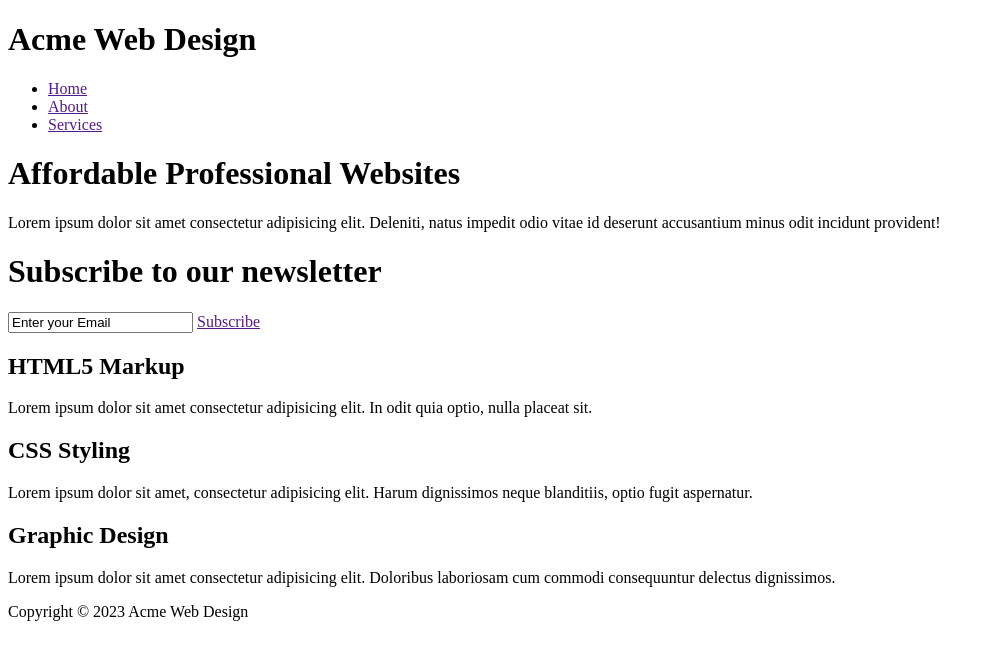
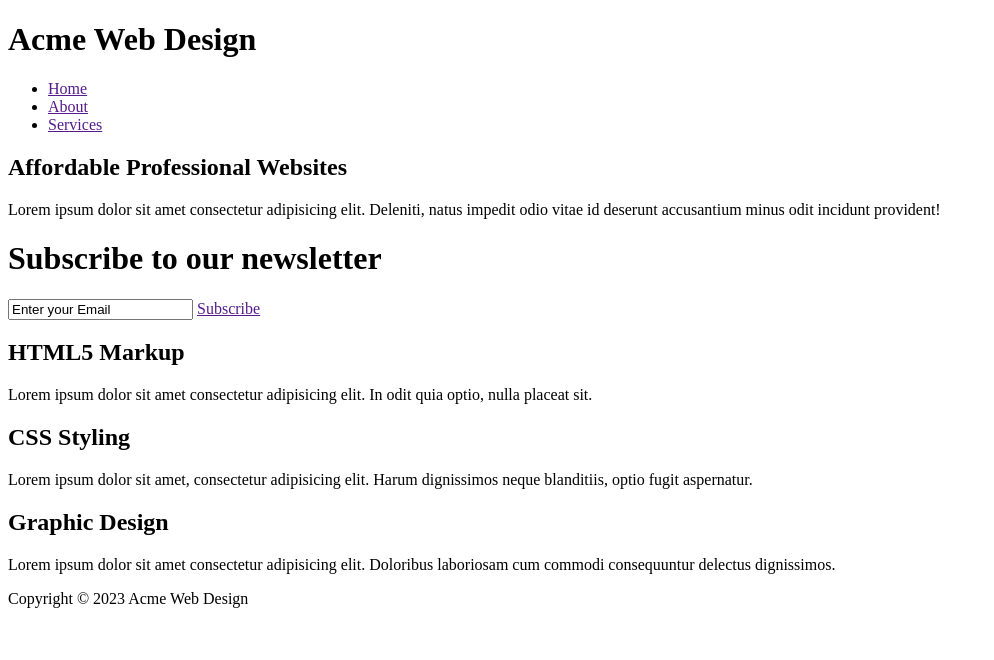
Before and after one commit to Nittham/ExampleDev, a plain HTML site: page Acme/index.html in a window 1280 px wide. Shown: the whole page, without its empty margins (0-994 px from the left). Drawn offline with Linux system fonts and the light colour scheme.

Commit message:
Markup updated

```diff
--- a/Acme/index.html
+++ b/Acme/index.html
@@ -2,31 +2,37 @@
 <html>
 <head>
     <title>Acme Web Services</title>
+    <link rel="stylesheet" href="CSS/style.css">
 </head>
 <body>
-    <div class="container"><!--container starts-->
-        <header class="hf-box"><!--header-footer-->
-            <h1>Acme Web Design</h1>
-        </header><!--hf-box ends here-->
+    <header id="main-header">
+        <div class="container"><!--header-footer-->
+        <h1>Acme Web Design</h1>
+        </div>
+    </header>
         <nav id="navbar">
+            <div class="container">
             <ul>
                 <li><a href="">Home</a></li>
                 <li><a href="">About</a></li>
                 <li><a href="">Services</a></li>
             </ul>
+            </div>
         </nav><!--navbar ends-->
-        <div class="intro"><!--introduction box-->
+        <section id="intro"><!--introduction box-->
+        <div class="container">
         <h1>Affordable Professional Websites</h1>
         <p>Lorem ipsum dolor sit amet consectetur adipisicing elit. Deleniti, natus impedit odio vitae id deserunt accusantium minus odit incidunt provident!</p>
         </div><!--intro ends here-->
+        </section>
         <div class="newsletter"><!--newsletter box-->
-            <h1>Subscribe to our newsletter</h1>
+            <h1 id="subs">Subscribe to our newsletter</h1>
             <form id="sub-form"><!--subscription-->
                 <input type="email" name="email" value="Enter your Email">
                 <label class="button"><a href="">Subscribe</a></label>
             </form><!--subscription box ends-->
         </div><!--newsletter ends here-->
-        <div class="features-box"><!--3 logos-->
+        <div class="container"><!--3 logos-->
             <section id="html">
                 <h1>HTML5 Markup</h1>
                 <p>Lorem ipsum dolor sit amet consectetur adipisicing elit. In odit quia optio, nulla placeat sit.</p>
@@ -40,9 +46,8 @@
                 <p>Lorem ipsum dolor sit amet consectetur adipisicing elit. Doloribus laboriosam cum commodi consequuntur delectus dignissimos.</p>
             </section>
         </div><!--features ends-->
-        <footer class="hf-box"><!--footer box-->
+        <footer id="f-box"><!--footer box-->
             <p>Copyright &copy 2023 Acme Web Design</p>
         </footer><!--footer box ends-->
-    </div><!--container ends here-->
 </body>
 </html>
```
